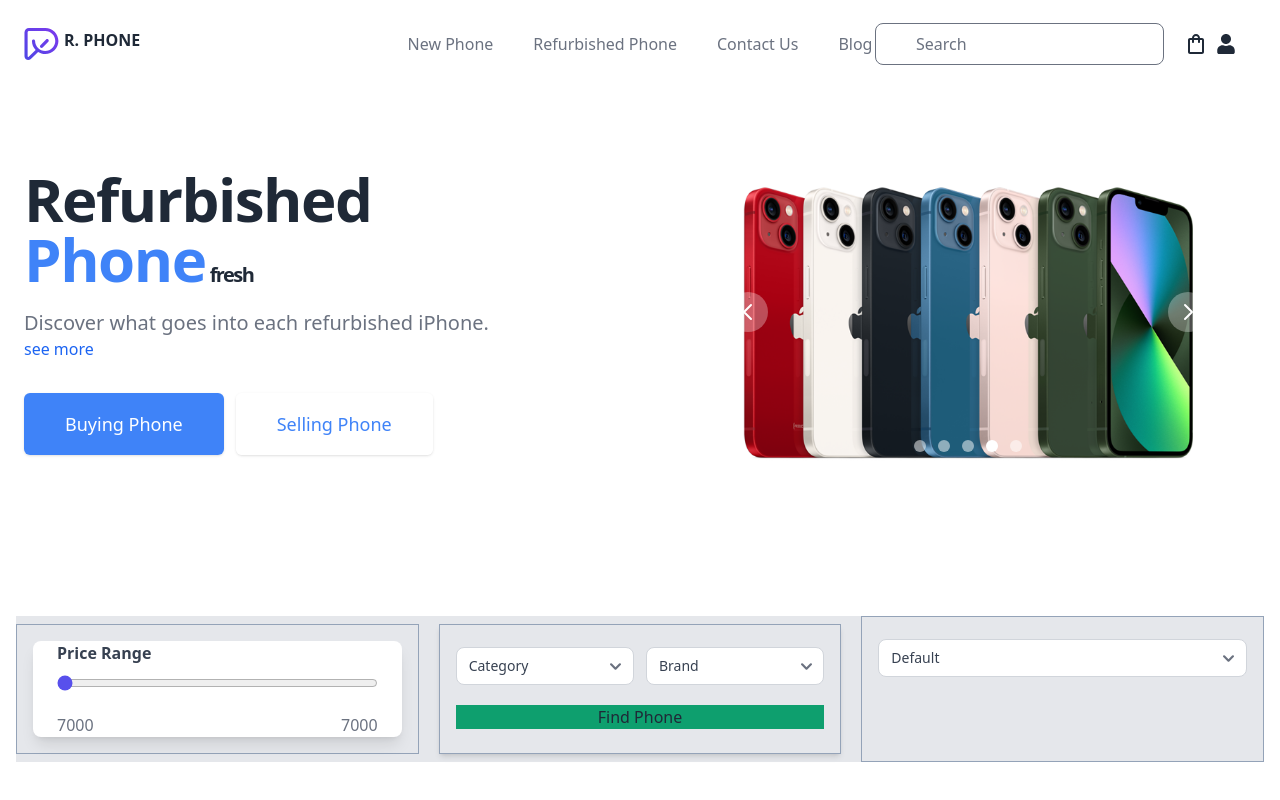
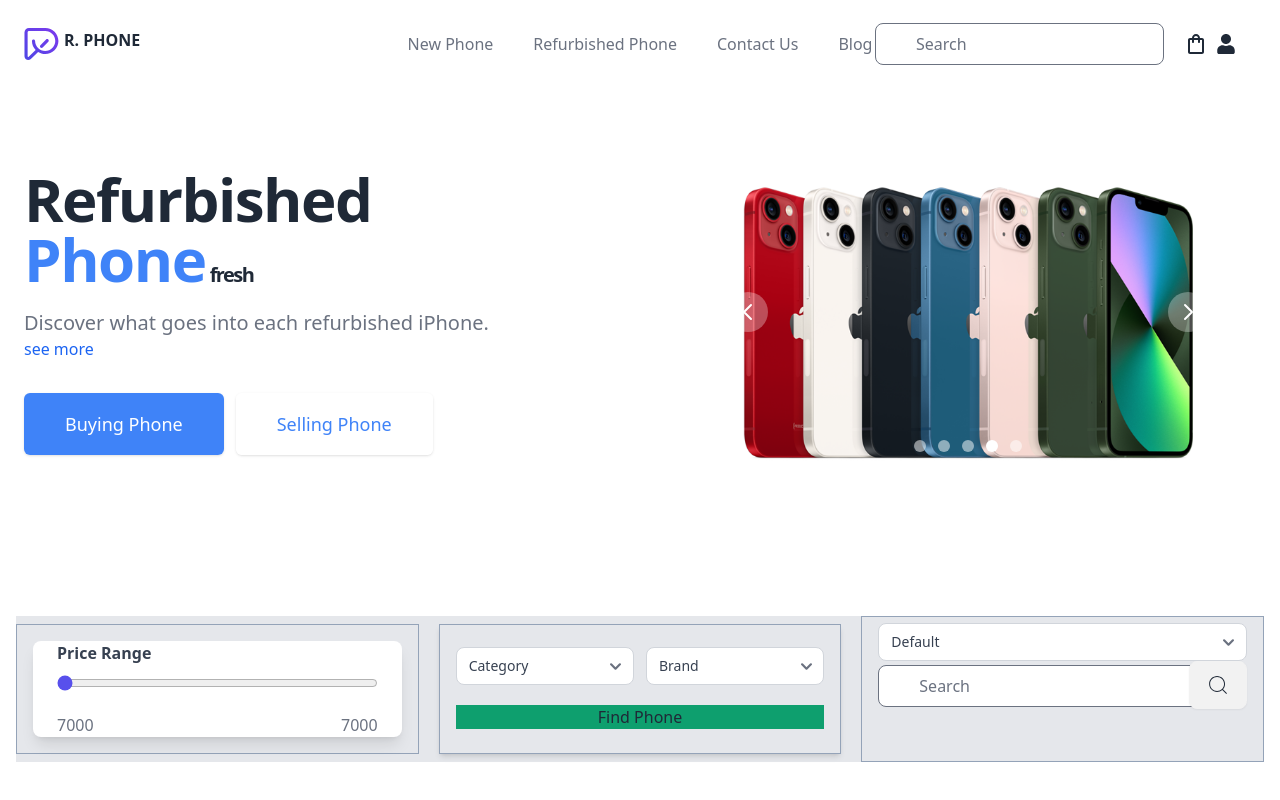
Before and after one commit to developerMohib/refurbished-mobile-client, a React (Vite) app: page / in a window 1280 px wide. Shown: the top 800 px of the page. Built offline with nearby package versions, Linux system fonts and the light colour scheme; no server answers.

Commit message:
Sort okay with search

```diff
--- a/src/Component/Navbar/Navbar.jsx
+++ b/src/Component/Navbar/Navbar.jsx
@@ -195,7 +195,7 @@ const Navbar = () => {
                       <ul className="menu bg-base-200 text-base-content min-h-full flex  w-80 p-4">
                         {/* Sidebar content here */}
                         {navbarLinks}
-                  {loginUser}
+                        {loginUser}
                       </ul>
                     </div>
                   </div>
--- a/src/Hooks/useAllProducts.jsx
+++ b/src/Hooks/useAllProducts.jsx
@@ -8,7 +8,7 @@ const useAllProducts = () => {
         queryFn: async () =>{
             // here getting data
             try {
-                const res = await axiosPublic('/products');
+                const res = await axiosPublic.get('/products');
                 return res.data.data;
               } catch (error) {
                 console.error('Error fetching products:', error);
--- a/src/Pages/Home/Elements/Products/Products.jsx
+++ b/src/Pages/Home/Elements/Products/Products.jsx
@@ -4,28 +4,61 @@ import { Link } from "react-router-dom";
 import { Accordion } from "flowbite-react";
 import useAuth from "../../../../Hooks/useAuth";
 import Loader from "../../../../Component/Loader/Loader";
-import useAllProducts from "../../../../Hooks/useAllProducts";
+import { CiSearch } from "react-icons/ci";
+import useAxiosPublic from "../../../../Hooks/useAxiosPublic";
 
 const Products = () => {
   const { loading } = useAuth();
+  const axiosPublic = useAxiosPublic();
   const [value, setValue] = useState(7000);
+  const [pName, setPName] = useState("");
+  const [products, setProducts] = useState([]);
   const [isSticky, setIsSticky] = useState(false);
-  const { products, isLoading } = useAllProducts();
+  // const { isLoading } = useAllProducts();
 
   const handlePrice = (e) => {
     console.log("value ", e.target.value);
     setValue(e.target.value);
   };
 
-  const handleBrand = (e) => {
-    console.log( ' amare paico ',e.target.value)
-  }
-  const handleSort = (e) => {
-    console.log( ' amare paico ',e.target.value)
-  }
+  const handleSearch = async () => {
+    const name = pName;
+    try {
+      const response = await axiosPublic.get(`/some-products`, {
+        params: { productName: name }
+      });
+      // console.log('Search results:', response.data);
+      // You can update your state here with the search results if needed
+      setProducts(response.data);
+    } catch (error) {
+      console.error('Error during search:', error);
+    }
+  };
 
 
-  if (isLoading || loading) {
+  const handleBrand = (e) => {
+    console.log(" amare paico ", e.target.value);
+  };
+
+  // handle sort products
+
+  useEffect(() => {
+    const handleSort = async () => {
+      try {
+        const res = await axiosPublic.get("/products", {
+          params: {
+            sort: value,// Sending 'sort' as a query parameter
+          },
+        });
+        setProducts(res.data);
+      } catch (error) {
+        console.log(error);
+      }
+    };
+    handleSort();
+  }, [axiosPublic, value]);
+
+  if (loading) {
     <Loader />;
   }
   useEffect(() => {
@@ -96,7 +129,8 @@ const Products = () => {
                 </div>
                 {/* Category FIlter */}
                 <div className="md:w-1/2">
-                  <select onChange={handleBrand}
+                  <select
+                    onChange={handleBrand}
                     name="Brand"
                     id="brand"
                     className="mt-1.5 w-full rounded-lg border-gray-300 text-gray-700 sm:text-sm"
@@ -116,19 +150,29 @@ const Products = () => {
         </div>
 
         {/* Sorting */}
-        <div className="grid-cols-1 border border-slate-400 p-4">
+        <div className="grid-cols-1 border border-slate-400 px-4">
           <div className="flex items-center">
             <select
-            onChange={handleSort}
+              onChange={(e) => setValue(e.target.value)}
               name="Price"
               id="Price"
               className="mt-1.5 w-full rounded-lg border-gray-300 text-gray-700 sm:text-sm"
             >
-              <option value="">Default</option>
+              <option value=" ">Default</option>
               <option value="latest">Latest Phone</option>
               <option value="highlow">High to low</option>
               <option value="lowhigh">Low to high</option>
             </select>
+          </div>
+
+          <div className="relative">
+            <input
+              onChange={(e) => setPName(e.target.value)}
+              type="text"
+              className="w-full mt-1 py-2 pl-10 pr-4 text-gray-700 bg-white border rounded-lg dark:bg-gray-800 dark:text-gray-300 dark:border-gray-600 focus:border-blue-400 dark:focus:border-blue-300 focus:outline-none focus:ring focus:ring-opacity-40 focus:ring-blue-300 relative"
+              placeholder="Search"
+            />
+            <button className="absolute right-0 px-4 py-1 btn " onClick={handleSearch}> < CiSearch className="text-2xl" /> </button>
           </div>
         </div>
       </div>
```
